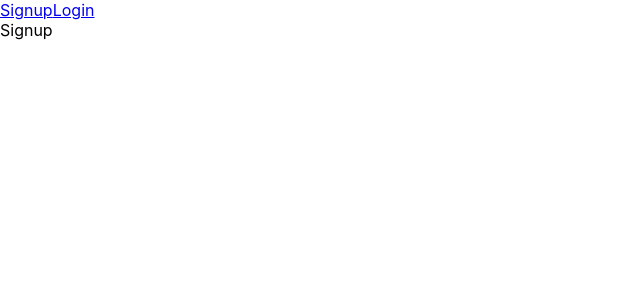
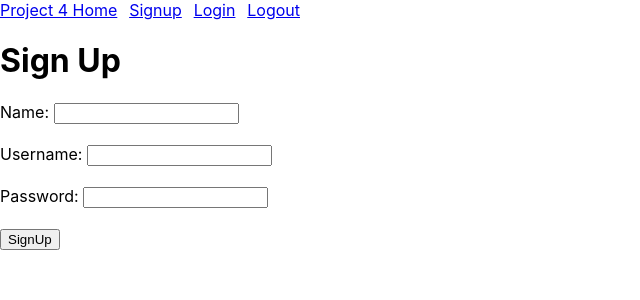
Before and after one commit to marcwright/deere-project4-react-starter, a React (Create React App) app: page /signup in a window 1280 px wide. Shown: the top 300 px of the page, without its empty margins (0-640 px from the left). Built offline with nearby package versions, Linux system fonts and the light colour scheme.

Commit message:
set cookie and delete cookie working

```diff
--- a/package.json
+++ b/package.json
@@ -6,6 +6,7 @@
     "@testing-library/jest-dom": "^4.2.4",
     "@testing-library/react": "^9.3.2",
     "@testing-library/user-event": "^7.1.2",
+    "axios": "^0.20.0",
     "react": "^16.13.1",
     "react-dom": "^16.13.1",
     "react-router": "^5.2.0",
--- a/src/components/App.css
+++ b/src/components/App.css
@@ -36,3 +36,9 @@
     transform: rotate(360deg);
   }
 }
+
+nav {
+  display: flex;
+  width: 300px;
+  justify-content: space-between;
+}
--- a/src/components/App.js
+++ b/src/components/App.js
@@ -1,29 +1,80 @@
 import React from "react";
 import "./App.css";
-import { Route, Link } from "react-router-dom";
+import { Route, Link, withRouter } from "react-router-dom";
 import Home from "./Home";
 import Signup from "./Signup";
 import Login from "./Login";
+import axios from "axios";
+const backendURL = "http://localhost:3000";
 
 class App extends React.PureComponent {
   constructor(props) {
     super();
   }
+
+  async handleSignup(e) {
+    e.preventDefault();
+    let response = await axios({
+      method: "post",
+      url: `${backendURL}/auth/signup`,
+      data: {
+        name: e.target.name.value,
+        username: e.target.username.value,
+        password: e.target.password.value,
+      },
+    });
+
+    document.cookie = `jwt=${response.data.token}`;
+    console.log(response);
+  }
+
+  async handleLogin(e) {
+    e.preventDefault();
+    let response = await axios({
+      method: "post",
+      url: `${backendURL}/auth/login`,
+      data: {
+        username: e.target.username.value,
+        password: e.target.password.value,
+      },
+    });
+
+    document.cookie = `jwt=${response.data.token}`;
+    console.log(response);
+  }
+
+  handleLogout = () => {
+    console.log("clear cookie");
+    document.cookie = "jwt=null";
+    this.props.history.push("/");
+  };
   render() {
     return (
       <div>
         <nav>
+          <Link to="/">Project 4 Home</Link>
           <Link to="/signup">Signup</Link>
           <Link to="/login">Login</Link>
+          <Link to="/" onClick={this.handleLogout}>
+            Logout
+          </Link>
         </nav>
         <main>
           <Route exact path="/" render={(routerProps) => <Home />} />
-          <Route path="/signup" render={(routerProps) => <Signup />} />
-          <Route path="/login" render={(routerProps) => <Login />} />
+          <Route
+            path="/signup"
+            render={(routerProps) => (
+              <Signup handleSignup={this.handleSignup} />
+            )}
+          />
+          <Route
+            path="/login"
+            render={(routerProps) => <Login handleLogin={this.handleLogin} />}
+          />
         </main>
       </div>
     );
   }
 }
 
-export default App;
+export default withRouter(App);
--- a/src/components/Home.js
+++ b/src/components/Home.js
@@ -1,5 +1,5 @@
 import React from "react";
 
 export default function Home() {
-  return <div>HOME</div>;
+  return <div>Welcome to Project 4</div>;
 }
--- a/src/components/Login.js
+++ b/src/components/Login.js
@@ -1,5 +1,19 @@
 import React from "react";
 
-export default function Login() {
-  return <div>Login</div>;
+export default function Login(props) {
+  return (
+    <div>
+      <div>
+        <h1>Login</h1>
+        <form onSubmit={props.handleLogin}>
+          Username: <input type="text" name="username" /> <br />
+          <br />
+          Password: <input type="text" name="password" />
+          <br />
+          <br />
+          <input type="submit" value="Login" />
+        </form>
+      </div>
+    </div>
+  );
 }
--- a/src/components/Signup.js
+++ b/src/components/Signup.js
@@ -1,5 +1,20 @@
 import React from "react";
 
-export default function Signup() {
-  return <div>Signup</div>;
+export default function Signup(props) {
+  return (
+    <div>
+      <h1>Sign Up</h1>
+      <form onSubmit={props.handleSignup}>
+        Name: <input type="text" name="name" />
+        <br />
+        <br />
+        Username: <input type="text" name="username" /> <br />
+        <br />
+        Password: <input type="text" name="password" />
+        <br />
+        <br />
+        <input type="submit" value="SignUp" />
+      </form>
+    </div>
+  );
 }
```
Also changed, not shown: 1 other file (tests, documents, lock files or other folders).
